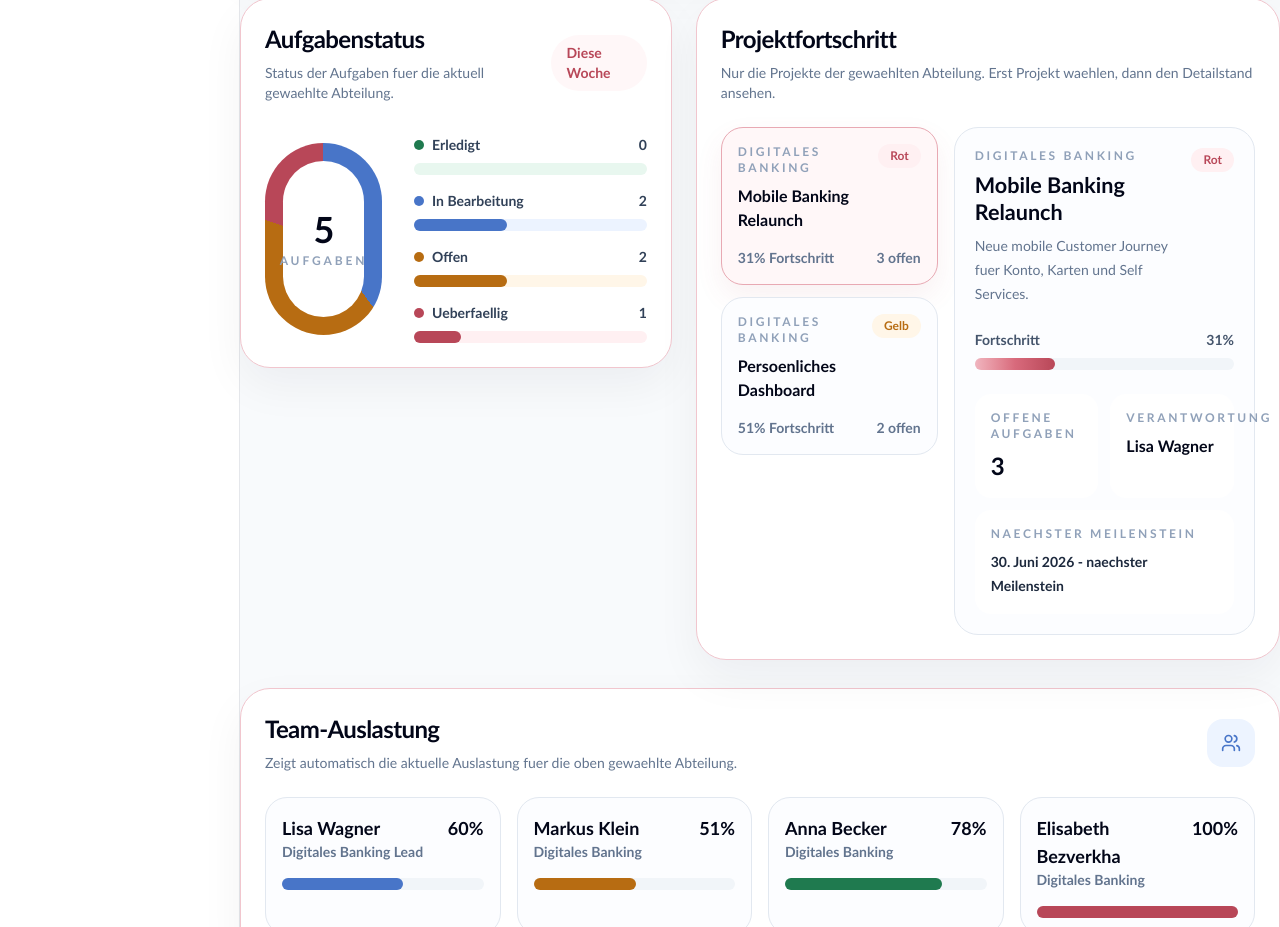
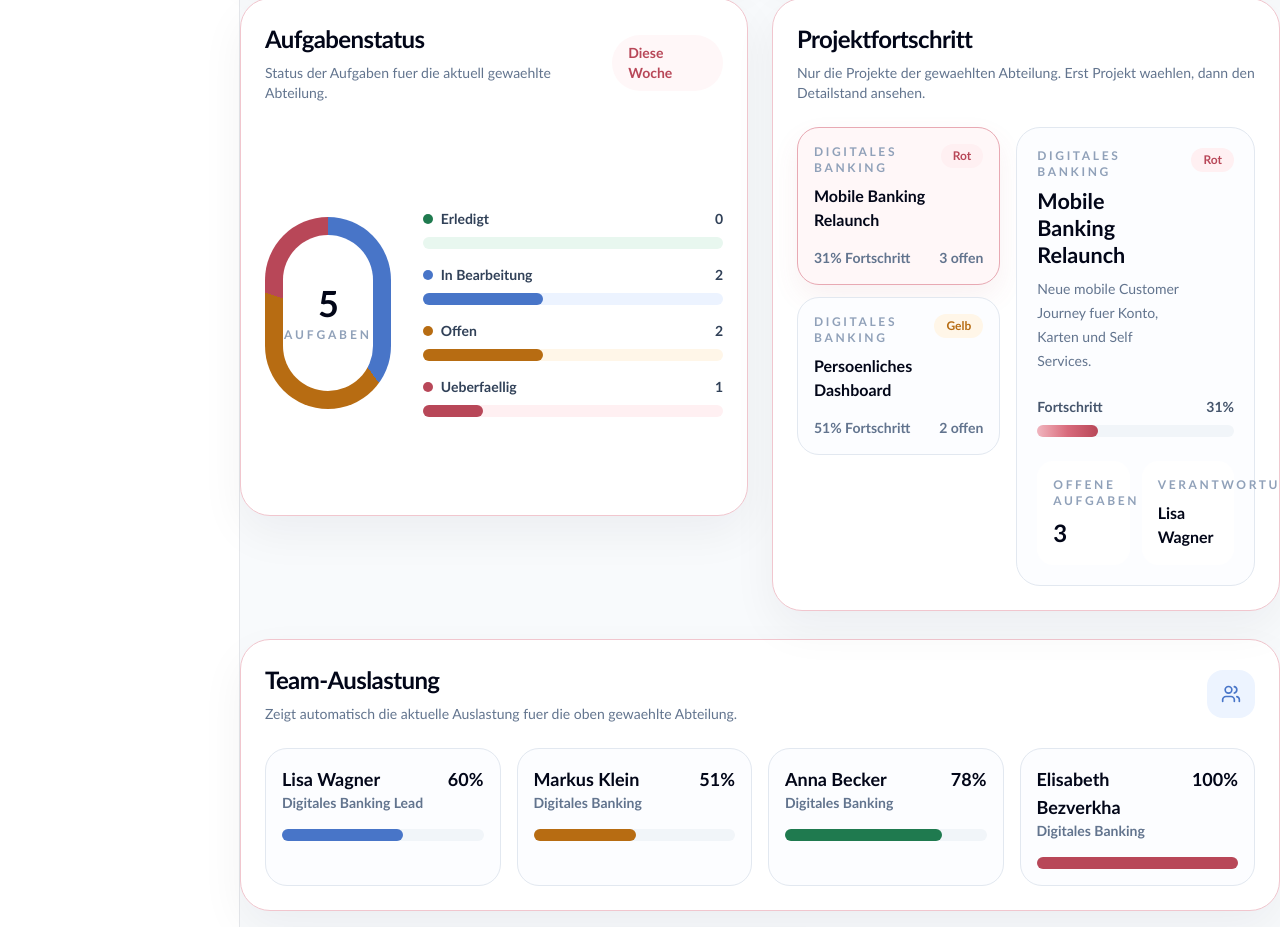
Before and after one commit to Jonas-Aaron-Raab/NextTask, a React (Vite) app in the folder client/: page /reports in a window 1280 px wide. Shown: the part 1080-2007 px from the top of the page. Built offline with nearby package versions, Linux system fonts and the light colour scheme.

Commit message:
style(reports): align status and progress cards

```diff
--- a/client/src/pages/ReportsPage.jsx
+++ b/client/src/pages/ReportsPage.jsx
@@ -405,7 +405,7 @@ export default function ReportsPage() {
         </section>
 
         <section>
-          <div className="grid gap-6 xl:grid-cols-[0.85fr_1.15fr] xl:items-start">
+          <div className="grid gap-6 xl:grid-cols-2 xl:items-start">
           <article className="rounded-[30px] border border-[#f1c6ce] bg-white p-6 shadow-[0_18px_45px_rgba(15,23,42,0.05)]">
             <div className="flex items-center justify-between gap-3">
               <div>
@@ -415,7 +415,7 @@ export default function ReportsPage() {
               <span className="rounded-full bg-[#fff7f8] px-4 py-2 text-sm font-bold text-[#b84758]">{selectedPeriod}</span>
             </div>
 
-            <div className="mt-8 flex flex-col items-center gap-8 xl:flex-row xl:items-center">
+            <div className="mt-8 flex min-h-[356px] flex-col items-center gap-8 xl:flex-row xl:items-center">
               <DonutChart segments={taskStatusSegments} />
 
               <div className="w-full space-y-4">
@@ -446,7 +446,7 @@ export default function ReportsPage() {
               <p className="mt-2 text-sm text-slate-500">Nur die Projekte der gewaehlten Abteilung. Erst Projekt waehlen, dann den Detailstand ansehen.</p>
             </div>
 
-            <div className="mt-6 grid gap-4 xl:grid-cols-[0.9fr_1.25fr]">
+            <div className="mt-6 grid min-h-[356px] gap-4 xl:grid-cols-[0.92fr_1.08fr]">
               <div className="space-y-3">
                 {filteredProjects.map((project) => (
                   <button
@@ -506,10 +506,6 @@ export default function ReportsPage() {
                     <div className="rounded-2xl bg-white p-4">
                       <p className="text-xs font-extrabold uppercase tracking-[0.22em] text-slate-400">Verantwortung</p>
                       <p className="mt-2 text-base font-extrabold text-slate-950">{activeProject.owner}</p>
-                    </div>
-                    <div className="rounded-2xl bg-white p-4 md:col-span-2">
-                      <p className="text-xs font-extrabold uppercase tracking-[0.22em] text-slate-400">Naechster Meilenstein</p>
-                      <p className="mt-2 text-sm font-bold leading-6 text-slate-800">{activeProject.milestone}</p>
                     </div>
                   </div>
                 </article>
```
